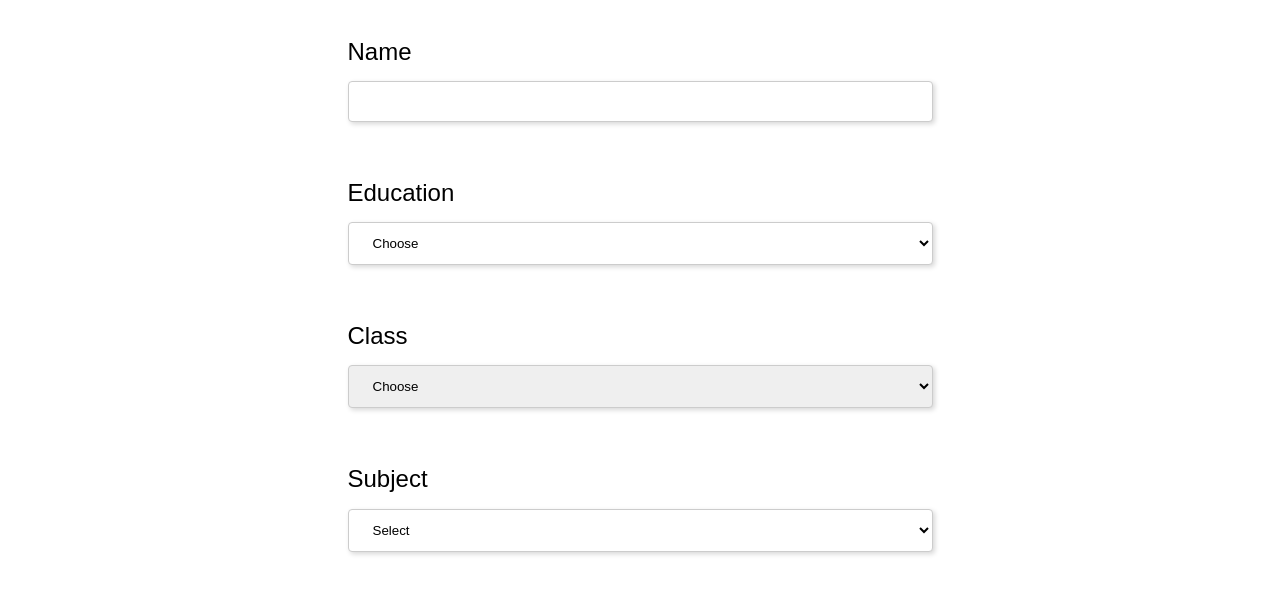
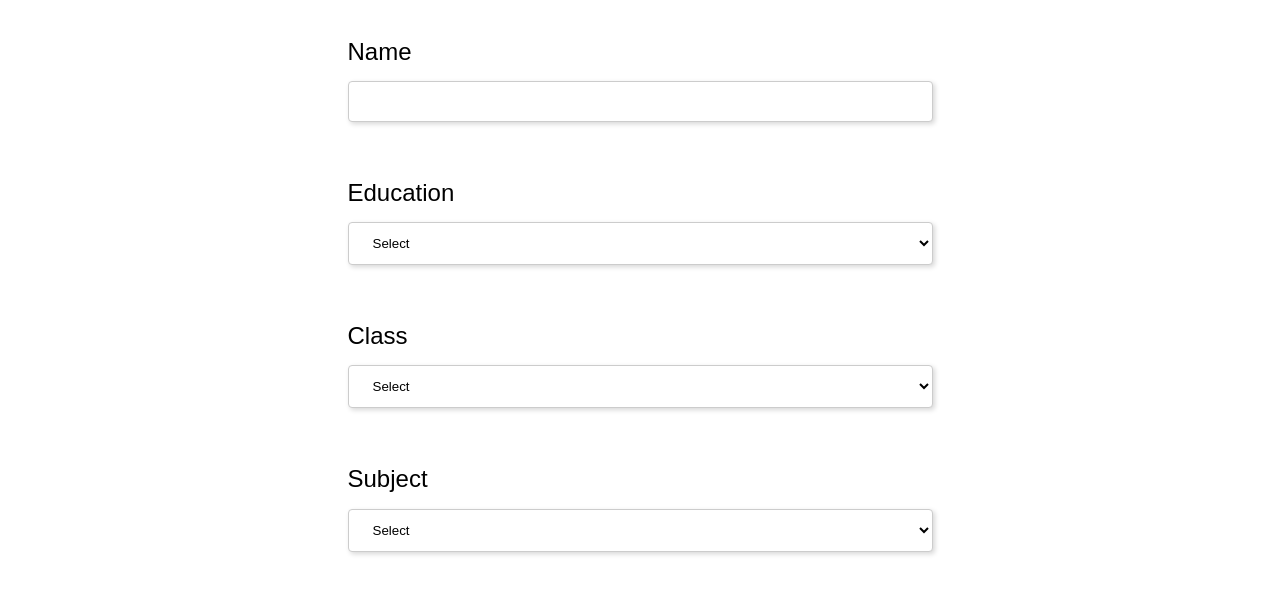
Before and after one commit to Lasse0604/ux-some, a plain HTML site: page index-int.html in a window 1280 px wide. Shown: the part 162-769 px from the top of the page. Drawn offline with Linux system fonts and the light colour scheme; a web font is replaced by a local one.

Commit message:
version 69
int menu fixed

```diff
--- a/index-int.html
+++ b/index-int.html
@@ -49,8 +49,8 @@
                         <label for="education" class="heading-one">
                             Education
                         </label>
-                        <select id="educationinput" name="education" onchange="changeClass();">
-                            <option value="">Choose</option>
+                        <select name="education" id="educationinput" onChange="changecat(this.value);">
+                            <option value="">Select</option>
 
                             <option value="B">Chemical and Biotechnical Science</option>
 
@@ -78,8 +78,8 @@
                         <label for="class" class="heading-one">
                             Class
                         </label>
-                        <select name="classname" id="classname">
-                            <option value="">Choose</option>
+                        <select name="category" id="category">
+                            <option value="">Select</option>
                         </select>
                     </div>
                     <div id="subject">
```
